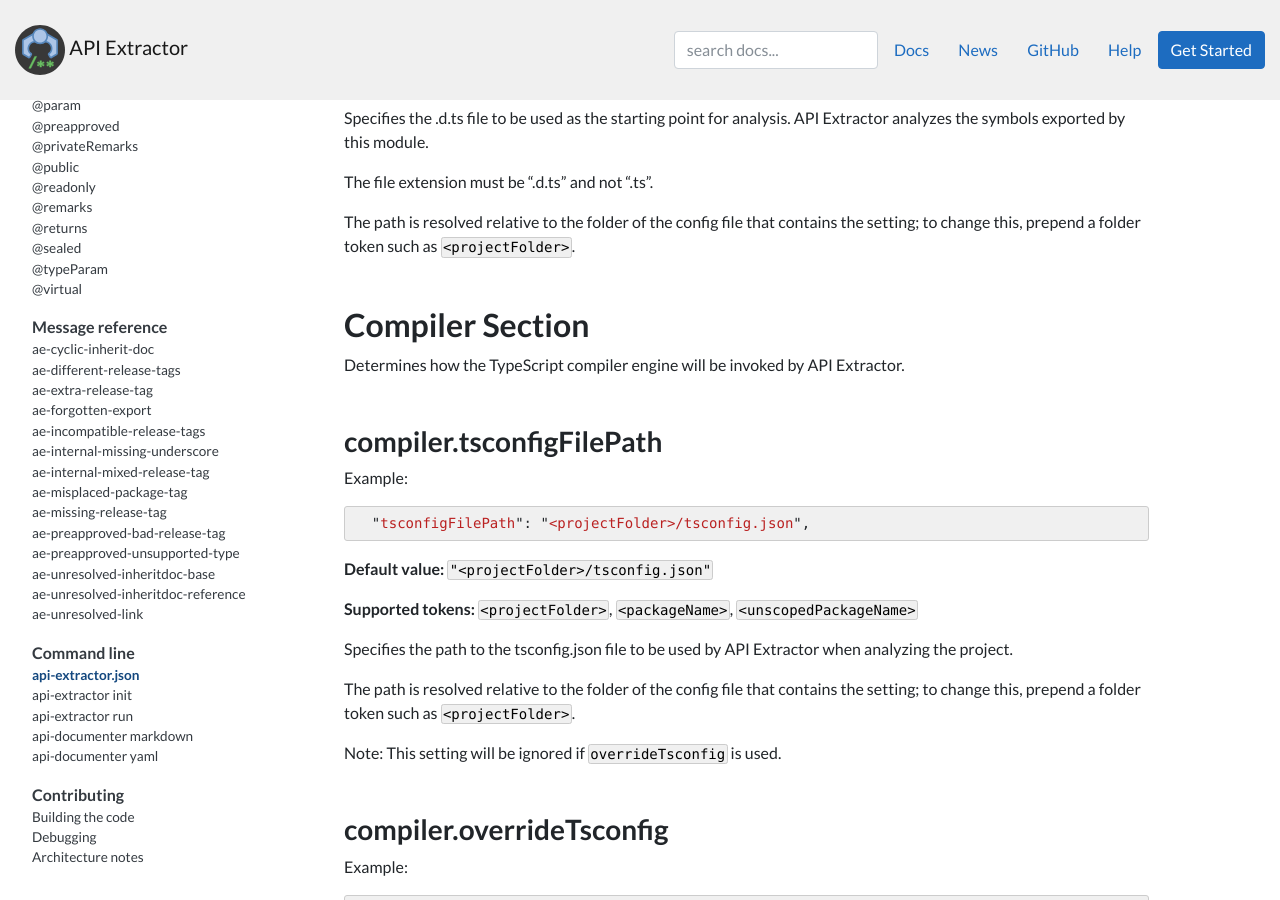
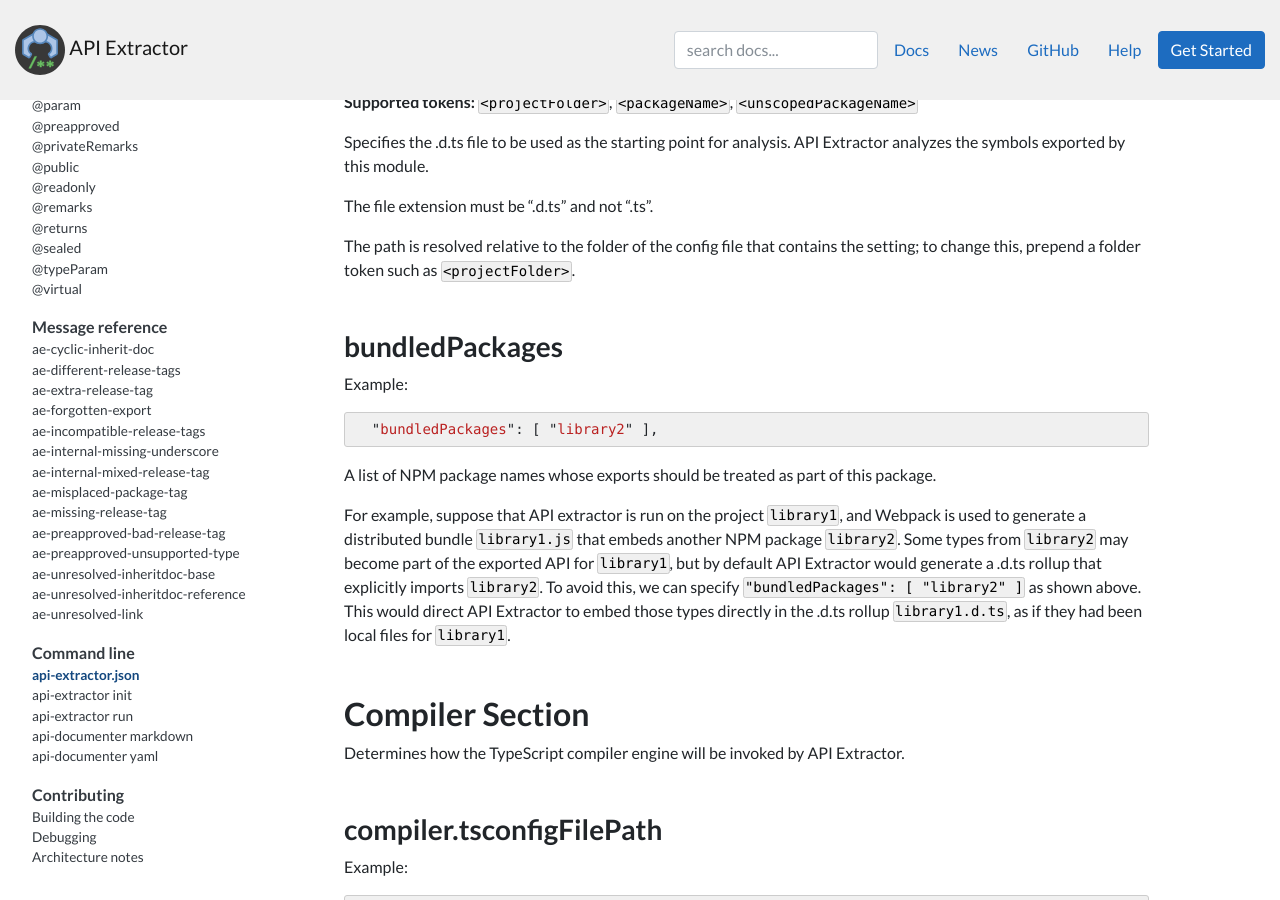
Before and after one commit to microsoft/api-extractor.com-website, a Jekyll site: the page built from pages/commands/config_file.md, in a window 1280 px wide and 900 px high, scrolled down 2217 px. Built offline with Jekyll 4.4.1, drawn with Linux system fonts in a browser that asks for light colours; nearby versions of some CDN libraries; comment, search, counter and statistics services are not loaded.

Commit message:
Document the new `bundledPackages` setting

````diff
--- a/pages/commands/config_file.md
+++ b/pages/commands/config_file.md
@@ -63,7 +63,6 @@ The default value for `projectFolder` is the token `<lookup>`, which means the f
 parent folders, starting from the folder containing api-extractor.json, and stopping at the first folder that contains
 a **tsconfig.json** file.  If a **tsconfig.json** file cannot be found in this way, then an error will be reported.
 
-
 ### mainEntryPointFilePath
 
 **(REQUIRED)**
@@ -83,6 +82,21 @@ The file extension must be ".d.ts" and not ".ts".
 The path is resolved relative to the folder of the config file that contains the setting; to change this,
 prepend a folder token such as `<projectFolder>`.
 
+### bundledPackages
+
+Example:
+```js
+  "bundledPackages": [ "library2" ],
+```
+
+A list of NPM package names whose exports should be treated as part of this package.
+
+For example, suppose that API extractor is run on the project `library1`, and Webpack is used to generate a distributed
+bundle `library1.js` that embeds another NPM package `library2`.  Some types from `library2` may become part
+of the exported API for `library1`, but by default API Extractor would generate a .d.ts rollup that explicitly
+imports `library2`.  To avoid this, we can specify `"bundledPackages": [ "library2" ]` as shown above.
+This would direct API Extractor to embed those types directly in the .d.ts rollup `library1.d.ts`, as if they had
+been local files for `library1`.
 
 
 ## Compiler Section
````
